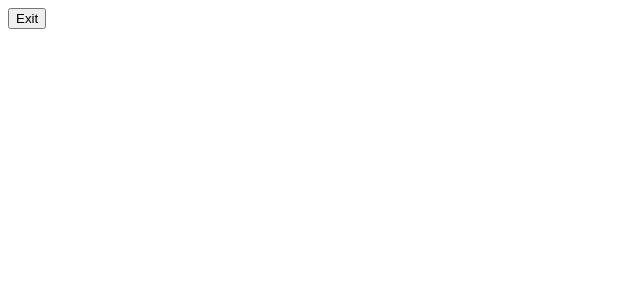
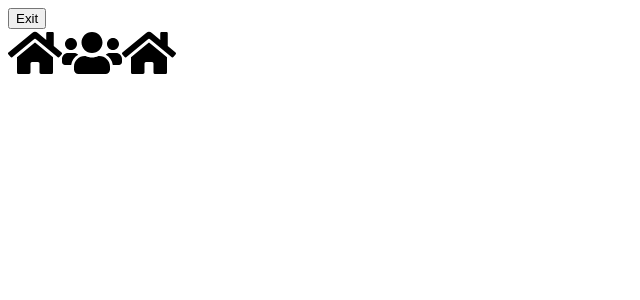
Before and after one commit to JessicaS97/Addiction-App, a React (Create React App) app: page /guest-home in a window 1280 px wide. Shown: the top 300 px of the page, without its empty margins (0-640 px from the left). Built offline with nearby package versions, Linux system fonts and the light colour scheme.

Commit message:
Adding Font Awesome into menu bar

```diff
--- a/package.json
+++ b/package.json
@@ -3,6 +3,10 @@
   "version": "0.1.0",
   "private": true,
   "dependencies": {
+    "@fortawesome/fontawesome-svg-core": "^1.2.26",
+    "@fortawesome/free-brands-svg-icons": "^5.12.0",
+    "@fortawesome/free-solid-svg-icons": "^5.12.0",
+    "@fortawesome/react-fontawesome": "^0.1.8",
     "@testing-library/jest-dom": "^4.2.4",
     "@testing-library/react": "^9.4.0",
     "@testing-library/user-event": "^7.2.1",
--- a/src/App.js
+++ b/src/App.js
@@ -1,6 +1,5 @@
 import React from 'react'
 import {BrowserRouter as Router, Switch, Route} from 'react-router-dom'
-
 
 import Header from './Components/Header'
 import LandingPage from './Components/LandingPage/LandingPage'
--- a/src/Components/MenuBar/MenuBar.js
+++ b/src/Components/MenuBar/MenuBar.js
@@ -1,5 +1,7 @@
 import React from 'react'
 import {Link} from 'react-router-dom'
+import { FontAwesomeIcon } from '@fortawesome/react-fontawesome'
+import { faHome, faUsers, faUser } from '@fortawesome/free-solid-svg-icons'
 
 class MenuBar extends React.Component {
     render() {
@@ -12,7 +14,9 @@ class MenuBar extends React.Component {
                     </Link>
                 </div>
                 <div className="menubar">
-
+                    <FontAwesomeIcon icon={faHome} size="3x" />
+                    <FontAwesomeIcon icon={faUsers} size="3x" />
+                    <FontAwesomeIcon icon={faHome} size="3x" />
                 </div>
             </div>
         )
```
Also changed, not shown: 1 other file (tests, documents, lock files or other folders).
